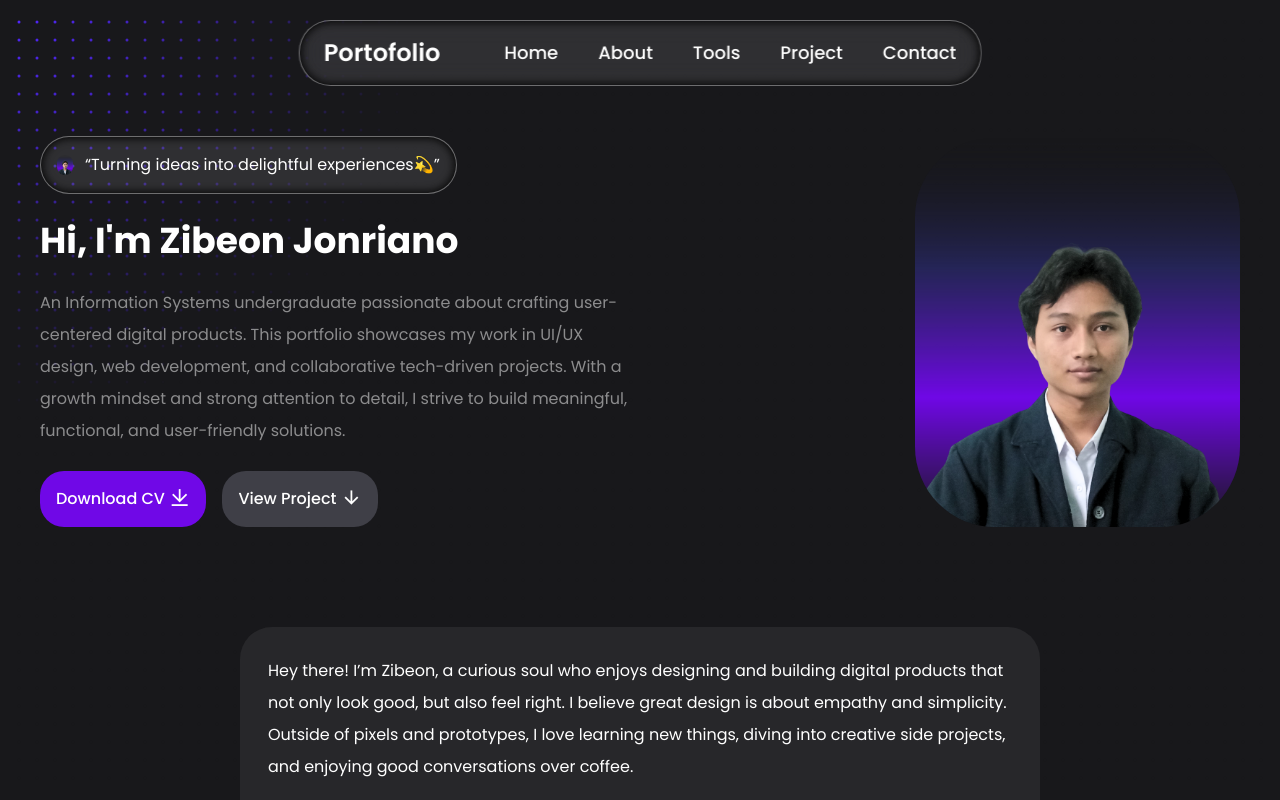
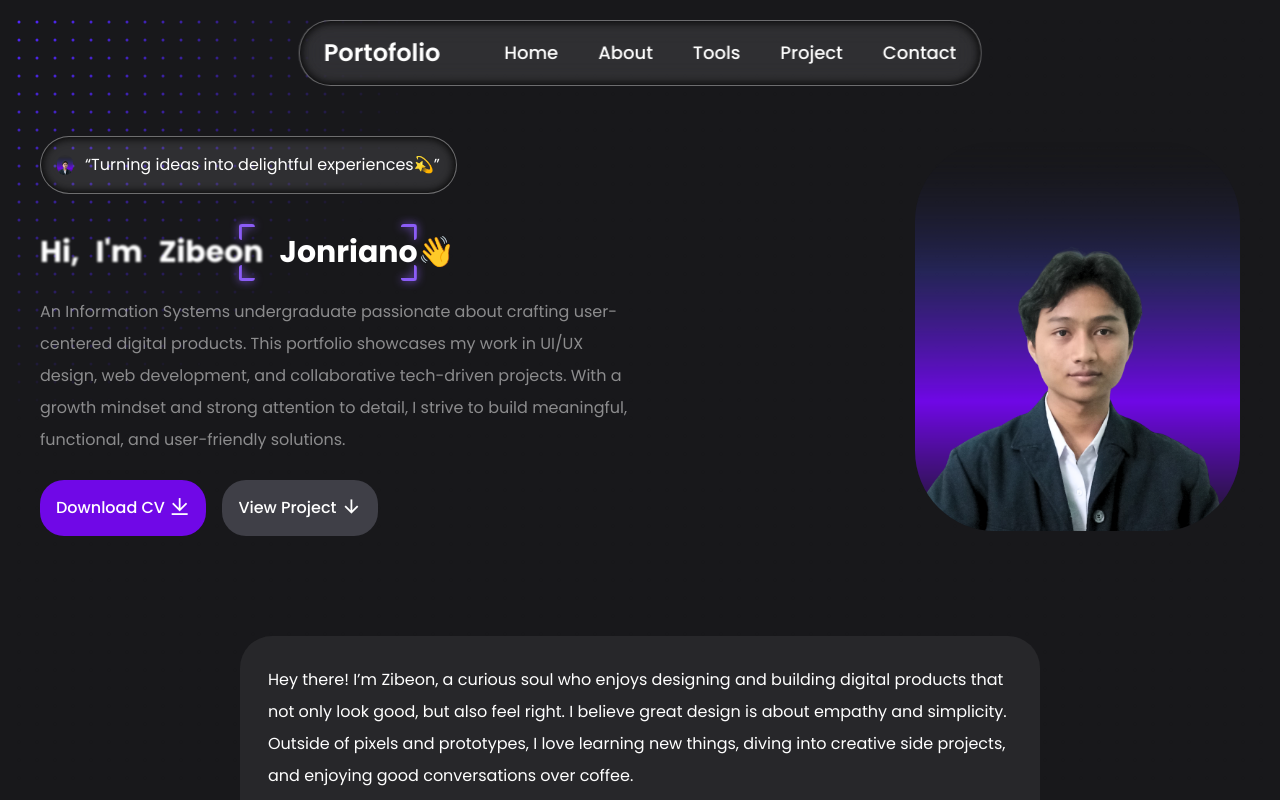
Before and after one commit to zibeonjonriano/Portofolio-Website, a React (Vite) app: page / in a window 1280 px wide. Shown: the top 800 px of the page. Built offline with nearby package versions, Linux system fonts and the light colour scheme.

Commit message:
add TrueFocus Effect on Hero Sentence

```diff
--- a/package.json
+++ b/package.json
@@ -14,6 +14,7 @@
     "animate.css": "^4.1.1",
     "aos": "^3.0.0-beta.6",
     "gsap": "^3.13.0",
+    "motion": "^12.23.12",
     "ogl": "^1.0.11",
     "react": "^19.1.0",
     "react-dom": "^19.1.0",
--- a/src/App.jsx
+++ b/src/App.jsx
@@ -1,5 +1,6 @@
 import React, { useState } from "react";
 import DataImage, { listTools, listProyek } from "./data";
+import TrueFocus from "./components/TrueFocus";
 
 
 // KOMONEN PROYEK
@@ -62,7 +63,18 @@
                   <img src={DataImage.HeroImage} alt="Hero Image" className="w-4 rounded-2xl" loading="lazy" />
                   <q>Turning ideas into delightful experiences💫</q>
                 </div>
-                <h1 className="text-4xl/tight font-bold mb-6">Hi, I'm Zibeon Jonriano</h1>
+                <h1 className="text-3xl/tight font-bold mb-6 pt-4">
+                  <TrueFocus
+                    sentence="Hi, I'm Zibeon Jonriano👋"
+                    manualMode={false}
+                    blurAmount={1}
+                    borderColor="rgb(139, 92, 246)" // violet-500
+                    glowColor="rgba(139, 92, 246, 0.6)"
+                    animationDuration={1}
+                    pauseBetweenAnimations={1}
+                  />
+                </h1>
+
                 <p className="text-base/loose mb-6 opacity-50">
                   An Information Systems undergraduate passionate about crafting user-centered digital products.
                   This portfolio showcases my work in UI/UX design, web development, and collaborative tech-driven projects.
--- /dev/null
+++ b/src/components/TrueFocus.jsx
@@ -0,0 +1,135 @@
+import { useEffect, useRef, useState } from "react";
+import { motion } from "motion/react";
+
+const TrueFocus = ({
+  sentence = "True Focus",
+  manualMode = false,
+  blurAmount = 5,
+  borderColor = "green",
+  glowColor = "rgba(0, 255, 0, 0.6)",
+  animationDuration = 0.5,
+  pauseBetweenAnimations = 1,
+}) => {
+  const words = sentence.split(" ");
+  const [currentIndex, setCurrentIndex] = useState(0);
+  const [lastActiveIndex, setLastActiveIndex] = useState(null);
+  const containerRef = useRef(null);
+  const wordRefs = useRef([]);
+  const [focusRect, setFocusRect] = useState({ x: 0, y: 0, width: 0, height: 0 });
+
+  useEffect(() => {
+    if (!manualMode) {
+      const interval = setInterval(() => {
+        setCurrentIndex((prev) => (prev + 1) % words.length);
+      }, (animationDuration + pauseBetweenAnimations) * 1000);
+
+      return () => clearInterval(interval);
+    }
+  }, [manualMode, animationDuration, pauseBetweenAnimations, words.length]);
+
+  useEffect(() => {
+    if (currentIndex === null || currentIndex === -1) return;
+    if (!wordRefs.current[currentIndex] || !containerRef.current) return;
+
+    const parentRect = containerRef.current.getBoundingClientRect();
+    const activeRect = wordRefs.current[currentIndex].getBoundingClientRect();
+
+    setFocusRect({
+      x: activeRect.left - parentRect.left,
+      y: activeRect.top - parentRect.top,
+      width: activeRect.width,
+      height: activeRect.height,
+    });
+  }, [currentIndex, words.length]);
+
+  const handleMouseEnter = (index) => {
+    if (manualMode) {
+      setLastActiveIndex(index);
+      setCurrentIndex(index);
+    }
+  };
+
+  const handleMouseLeave = () => {
+    if (manualMode) {
+      setCurrentIndex(lastActiveIndex);
+    }
+  };
+
+  return (
+    <div
+      className="relative flex w-full gap-4 justify-start items-center flex-wrap"
+      ref={containerRef}
+    >
+
+      {words.map((word, index) => {
+        const isActive = index === currentIndex;
+        return (
+          <span
+            key={index}
+            ref={(el) => (wordRefs.current[index] = el)}
+            className="relative cursor-pointer" // biar nggak override font-size h1
+            style={{
+              filter: isActive ? `blur(0px)` : `blur(${blurAmount}px)`,
+              "--border-color": borderColor,
+              "--glow-color": glowColor,
+              transition: `filter ${animationDuration}s ease`,
+            }}
+            onMouseEnter={() => handleMouseEnter(index)}
+            onMouseLeave={handleMouseLeave}
+          >
+            {word}
+          </span>
+        );
+      })}
+
+      <motion.div
+        className="absolute top-0 left-0 pointer-events-none box-border border-0"
+        animate={{
+          x: focusRect.x,
+          y: focusRect.y,
+          width: focusRect.width,
+          height: focusRect.height,
+          opacity: currentIndex >= 0 ? 1 : 0,
+        }}
+        transition={{
+          duration: animationDuration,
+        }}
+        style={{
+          "--border-color": borderColor,
+          "--glow-color": glowColor,
+        }}
+      >
+        <span
+          className="absolute w-4 h-4 border-[3px] rounded-[3px] top-[-10px] left-[-10px] border-r-0 border-b-0"
+          style={{
+            borderColor: "var(--border-color)",
+            filter: "drop-shadow(0 0 4px var(--border-color))",
+          }}
+        ></span>
+        <span
+          className="absolute w-4 h-4 border-[3px] rounded-[3px] top-[-10px] right-[-10px] border-l-0 border-b-0"
+          style={{
+            borderColor: "var(--border-color)",
+            filter: "drop-shadow(0 0 4px var(--border-color))",
+          }}
+        ></span>
+        <span
+          className="absolute w-4 h-4 border-[3px] rounded-[3px] bottom-[-10px] left-[-10px] border-r-0 border-t-0"
+          style={{
+            borderColor: "var(--border-color)",
+            filter: "drop-shadow(0 0 4px var(--border-color))",
+          }}
+        ></span>
+        <span
+          className="absolute w-4 h-4 border-[3px] rounded-[3px] bottom-[-10px] right-[-10px] border-l-0 border-t-0"
+          style={{
+            borderColor: "var(--border-color)",
+            filter: "drop-shadow(0 0 4px var(--border-color))",
+          }}
+        ></span>
+      </motion.div>
+    </div>
+  );
+};
+
+export default TrueFocus;
```
Also changed, not shown: 1 other file (tests, documents, lock files or other folders).
